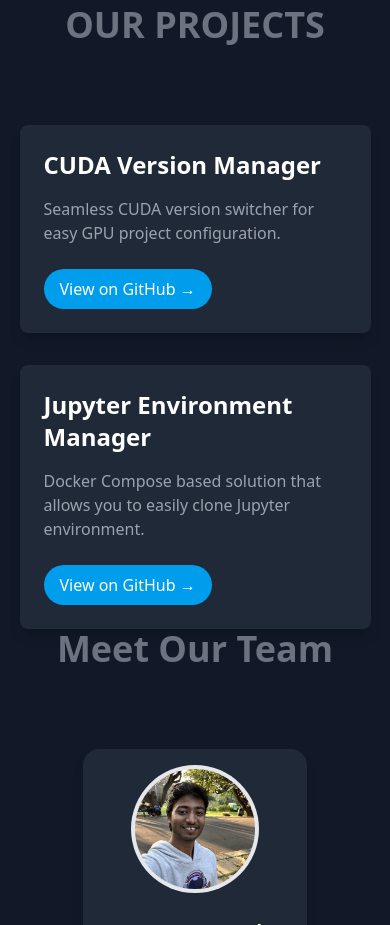
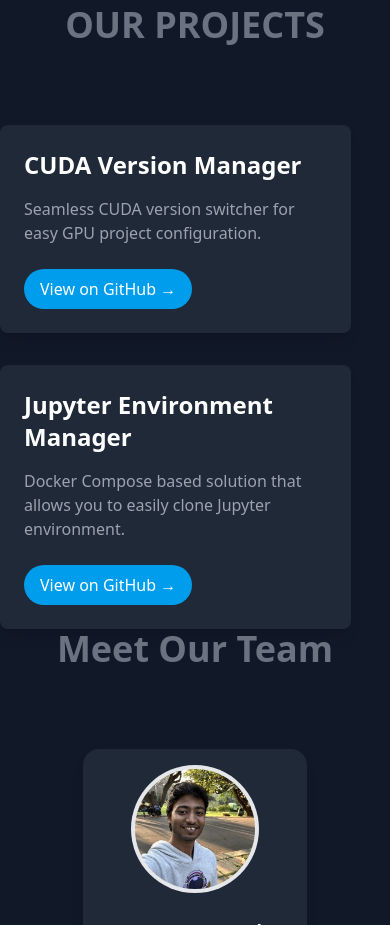
Before and after one commit to atominfra/landing-page, a Next.js app: page / in a window 390 px wide. Shown: the part 780-1705 px from the top of the page. Built offline with nearby package versions, Linux system fonts and the light colour scheme.

Commit message:
chore: card color change while hovering

```diff
--- a/src/app/page.js
+++ b/src/app/page.js
@@ -44,34 +44,42 @@
         <h2 className="text-4xl font-bold text-center mb-20 text-gray-500">OUR PROJECTS</h2>
         <div className="flex flex-col md:flex-row justify-center items-center space-y-8 md:space-y-0 md:space-x-8">
           {/* CUDA Version Manager */}
-          <div className="w-[90%] md:w-[24rem] bg-gray-800 p-6 rounded-lg shadow-lg">
+          <a
+              href="https://github.com/atominfra/cvm"
+              target="_blank"
+            >
+          <div className="w-[90%] md:w-[24rem] bg-gray-800 p-6 rounded-lg shadow-lg hover:bg-gray-700">
             <h3 className="text-2xl font-semibold mb-4">CUDA Version Manager</h3>
             <p className="text-gray-400 mb-6">
               Seamless CUDA version switcher for easy GPU project configuration.
             </p>
-            <a
-              href="https://github.com/atominfra/cvm"
-              target="_blank"
+
+              <button
               className="inline-block bg-[#009ded] text-white px-4 py-2 rounded-full hover:bg-[#3591c0]"
-            >
-              View on GitHub →
+
+              >View on GitHub →
+              </button>
+          </div>
             </a>
-          </div>
 
           {/* Jupyter Environment Manager */}
-          <div className="w-[90%] md:w-[24rem] bg-gray-800 p-6 rounded-lg shadow-lg">
+          <a
+              href="https://github.com/atominfra/jupyter-environment-manager"
+              target="_blank"
+            >
+          <div className="w-[90%] md:w-[24rem] bg-gray-800 p-6 rounded-lg shadow-lg hover:bg-gray-700">
             <h3 className="text-2xl font-semibold mb-4">Jupyter Environment Manager</h3>
             <p className="text-gray-400 mb-6">
               Docker Compose based solution that allows you to easily clone Jupyter environment.
             </p>
-            <a
-              href="https://github.com/atominfra/jupyter-environment-manager"
-              target="_blank"
+
+              <button
               className="inline-block bg-[#009ded] text-white px-4 py-2 rounded-full hover:bg-[#3591c0]"
-            >
-              View on GitHub →
+
+              >View on GitHub →
+              </button>
+          </div>
             </a>
-          </div>
         </div>
       </section>
 
```
